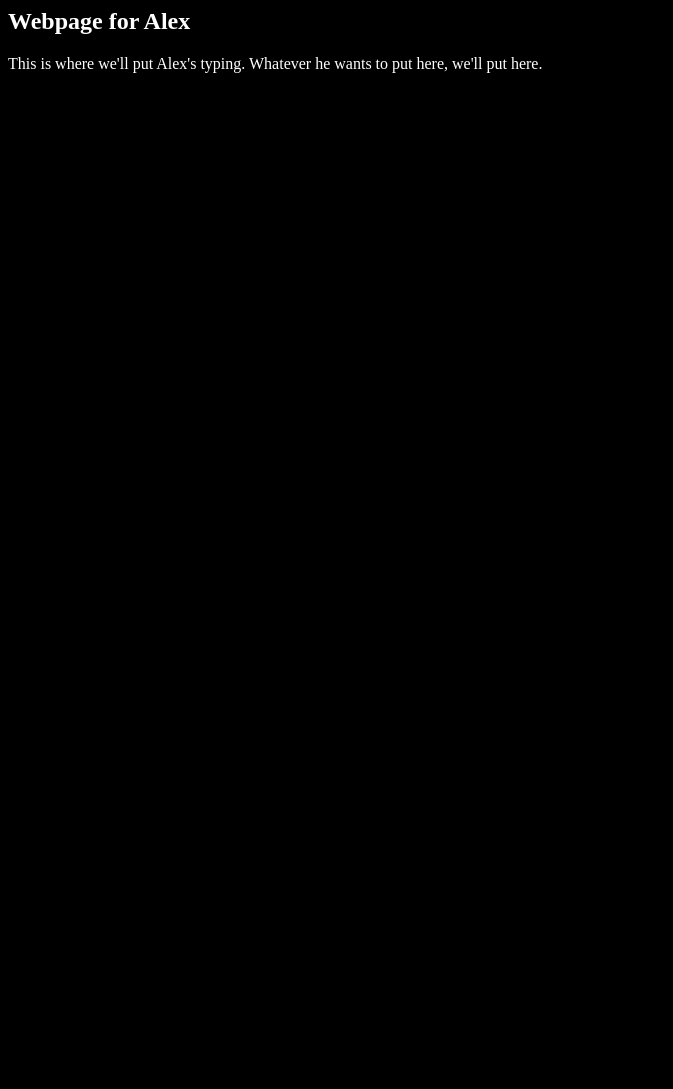
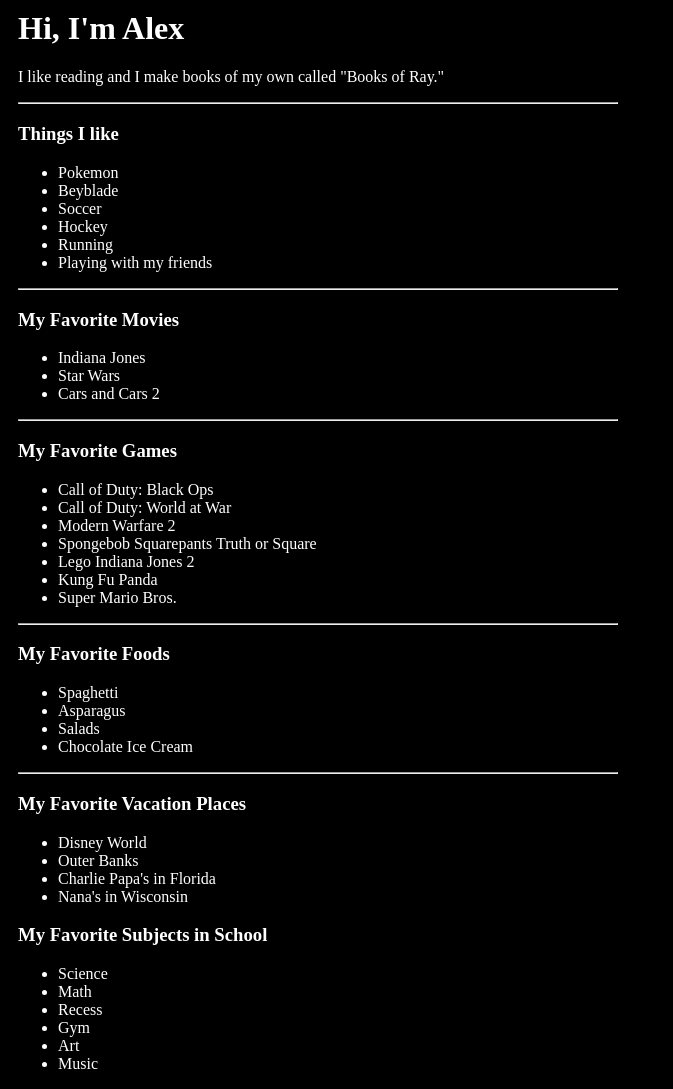
Before and after one commit to timwingfield/alexanderwingfield, a plain HTML site: page index.html in a window 1280 px wide. Shown: the whole page, without its empty margins (0-673 px from the left). Before the commit the page ends 800 px from the top, so only its background shows below. Drawn offline with Linux system fonts and the light colour scheme.

Commit message:
added some more favorites

```diff
--- a/css/main.css
+++ b/css/main.css
@@ -1 +1,2 @@
-BODY { background-color: #000; color: #fff; }
+BODY { background-color: #000; color: #fff;  }
+#main { width: 600px; margin: 10px; }
--- a/index.html
+++ b/index.html
@@ -4,7 +4,62 @@
     <link rel="stylesheet" href="css/main.css" type="text/css" media="screen" charset="utf-8"/>
   </head>
   <body>
-    <h2>Webpage for Alex</h2>
-    <p>This is where we'll put Alex's typing. Whatever he wants to put here, we'll put here.</p>
+    <div id="main">
+      <h1>Hi, I'm Alex</h1>
+      <p>I like reading and I make books of my own called "Books of Ray."</p>
+      <hr />
+      <h3>Things I like</h3>
+      <ul>
+        <li>Pokemon</li>
+        <li>Beyblade</li>
+        <li>Soccer</li>
+        <li>Hockey</li>
+        <li>Running</li>
+        <li>Playing with my friends</li>
+      </ul>
+      <hr />
+      <h3>My Favorite Movies</h3>
+      <ul>
+        <li>Indiana Jones</li>
+        <li>Star Wars</li>
+        <li>Cars and Cars 2</li>
+      </ul>
+      <hr />
+      <h3>My Favorite Games</h3>
+      <ul>
+        <li>Call of Duty: Black Ops</li>
+        <li>Call of Duty: World at War</li>
+        <li>Modern Warfare 2</li>
+        <li>Spongebob Squarepants Truth or Square</li>
+        <li>Lego Indiana Jones 2</li>
+        <li>Kung Fu Panda</li>
+        <li>Super Mario Bros.</li>
+      </ul>
+      <hr />
+      <h3>My Favorite Foods</h3>
+      <ul>
+        <li>Spaghetti</li>
+        <li>Asparagus</li>
+        <li>Salads</li>
+        <li>Chocolate Ice Cream</li>
+      </ul>
+      <hr />
+      <h3>My Favorite Vacation Places</h3>
+      <ul>
+        <li>Disney World</li>
+        <li>Outer Banks</li>
+        <li>Charlie Papa's in Florida</li>
+        <li>Nana's in Wisconsin</li>
+      </ul>
+      <h3>My Favorite Subjects in School</h3>
+      <ul>
+        <li>Science</li>
+        <li>Math</li>
+        <li>Recess</li>
+        <li>Gym</li>
+        <li>Art</li>
+        <li>Music</li>
+      </ul>
+    </div>
   </body>
 </html>
```
